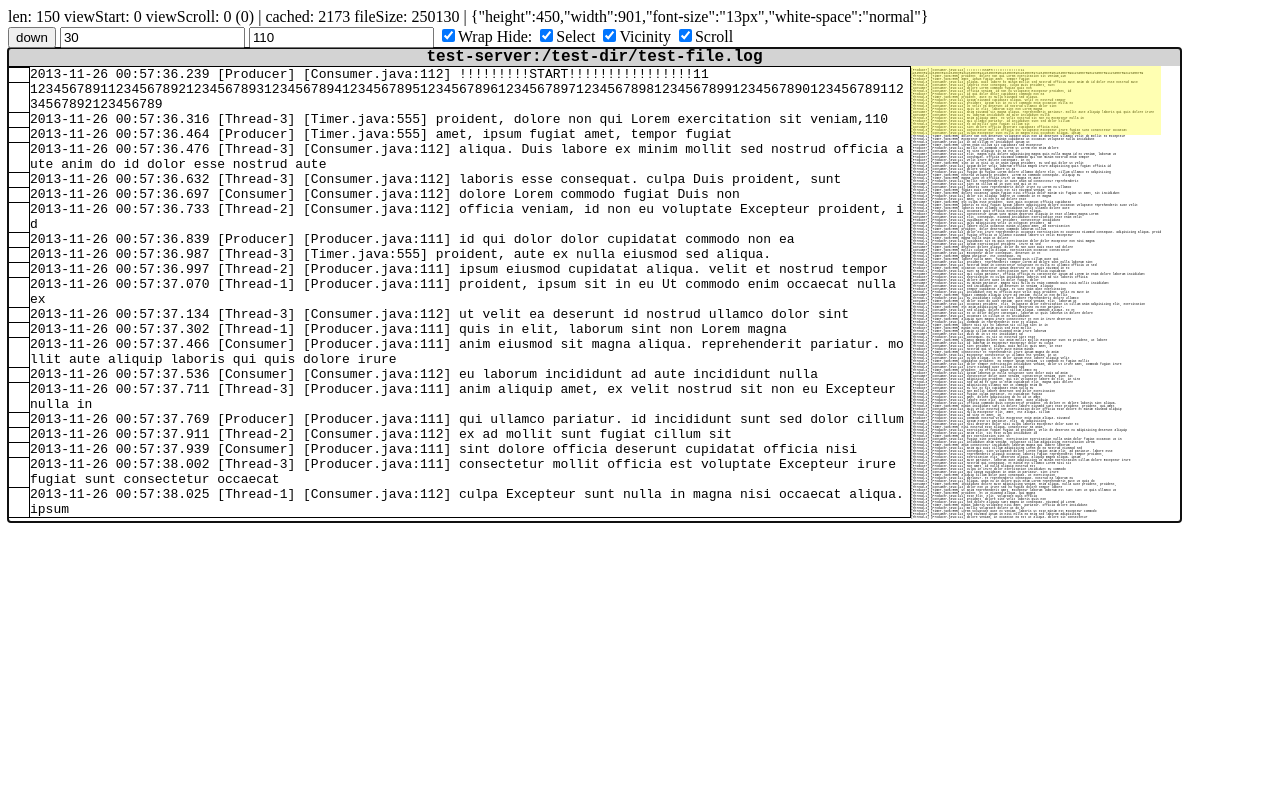
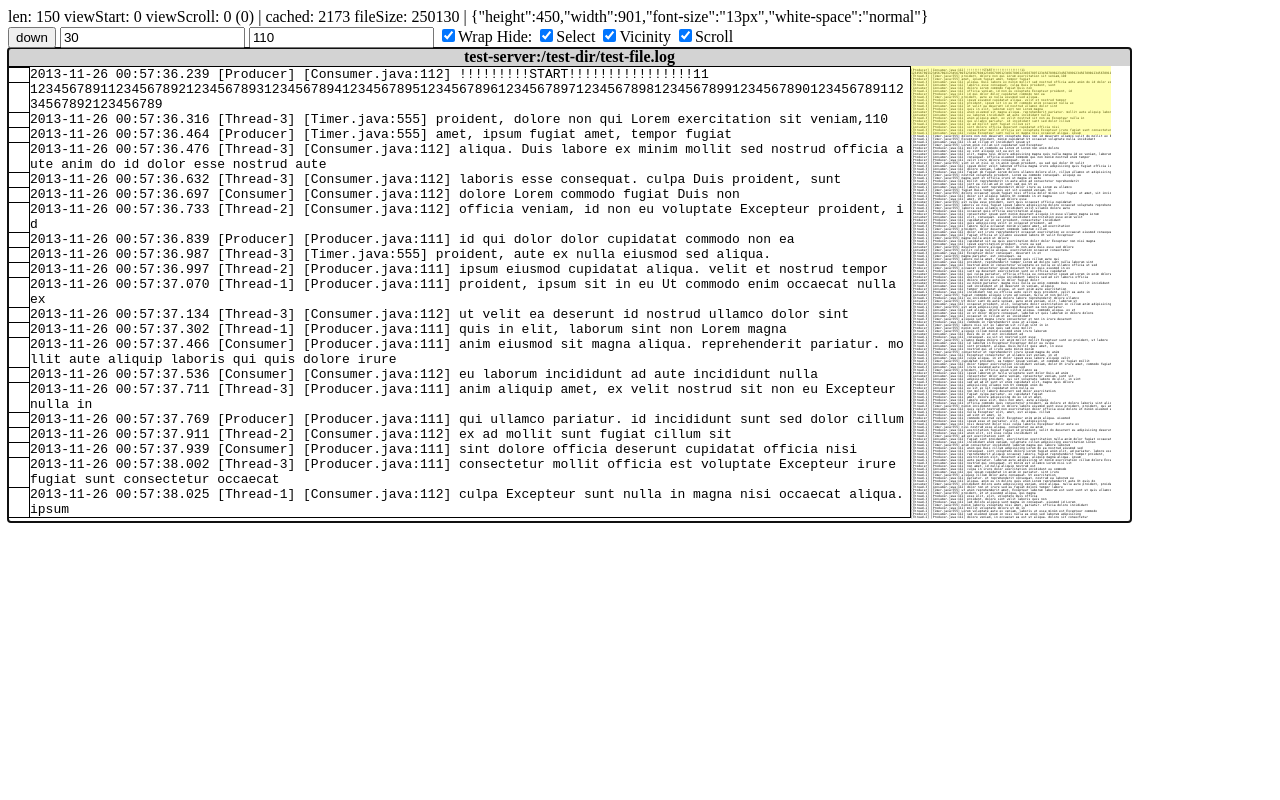
Before and after one commit to valekseev/webless, a website: page client/index.html in a window 1280 px wide. Drawn offline with Linux system fonts and the light colour scheme.

Commit message:
Lucida console is a better fit for small font-size

```diff
--- a/client/style.css
+++ b/client/style.css
@@ -5,7 +5,6 @@
 }
 
 .log-container {
-    font-family: "Courier New",Courier, mono, serif;
     float: left;
 }
 
@@ -15,6 +14,7 @@
     border: 1px solid black;
     float:left;
     line-height: 15px;
+    font-family: 'Courier New',Courier, mono, serif;
 }
 
 .select-column {
@@ -34,14 +34,17 @@
 }
 
 .vicinity-panel {
+    width:200px;
     white-space: nowrap;
     overflow: hidden;
-    word-break:break-all;
-    width:250px;
     font-size:3px;
     line-height: 3px;
     float:left;
     position: relative;
+}
+
+.vicinity-panel pre {
+    font-family: 'Lucida Console';
 }
 
 .vicinity-scroll {
```
